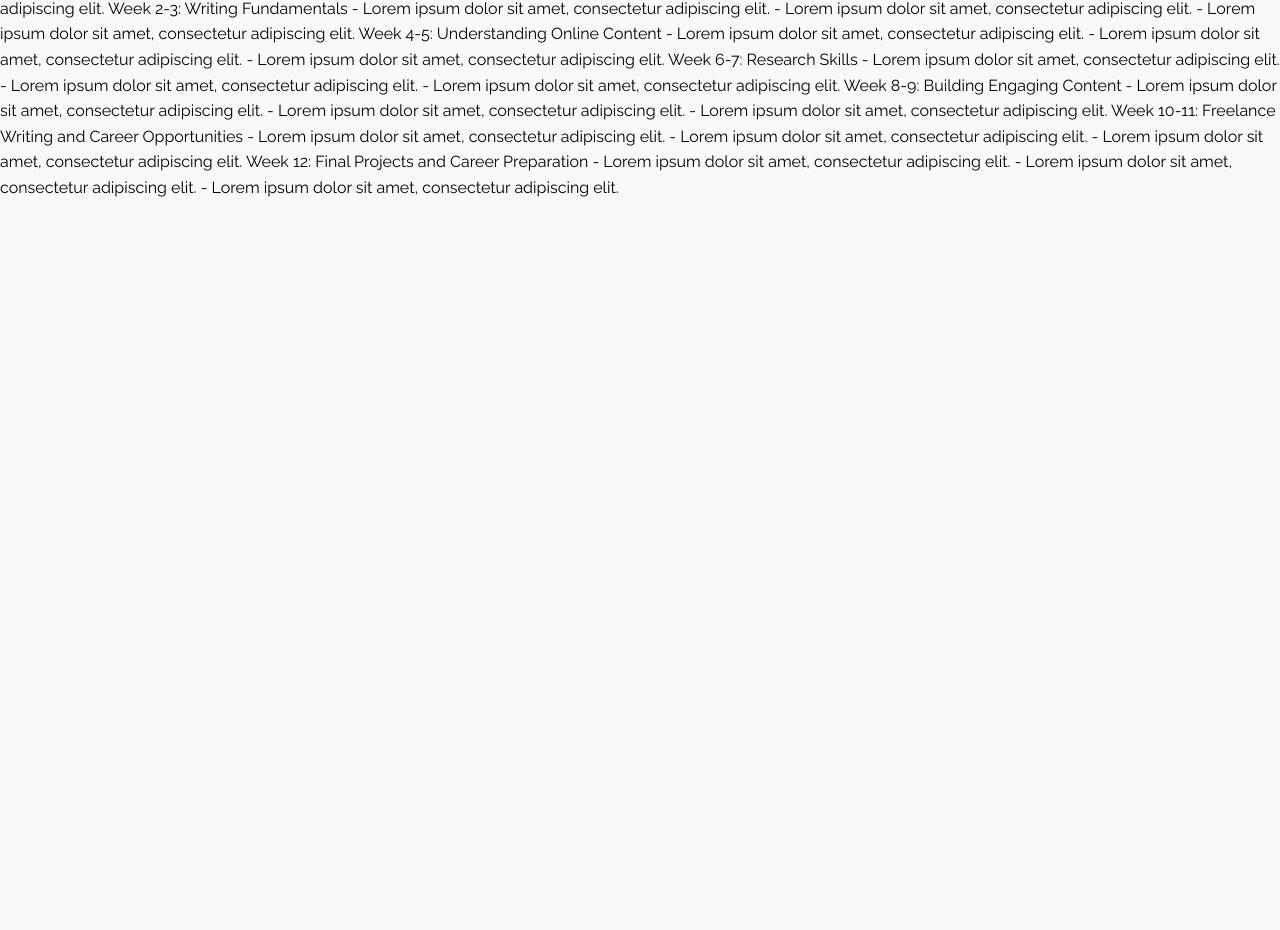
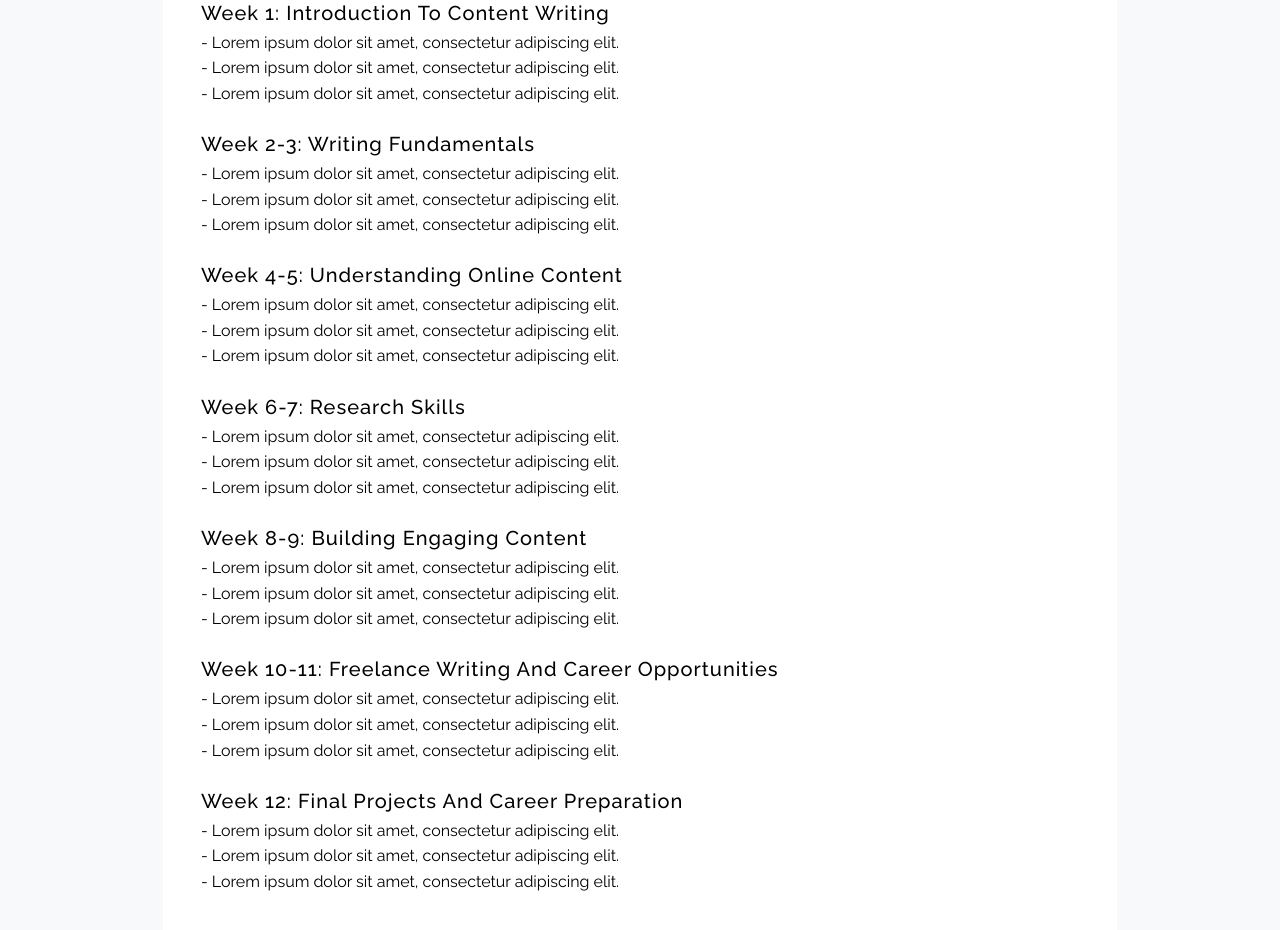
Before and after one commit to inputvar/Supernova, a React (Create React App) app in the folder frontend/: page /coursePage in a window 1280 px wide. Shown: the part 1476-2406 px from the top of the page. Before the commit the page ends 1687 px from the top, so only its background shows below. Built offline with nearby package versions, Linux system fonts and the light colour scheme.

Commit message:
Course Page done

```diff
--- a/frontend/src/App.css
+++ b/frontend/src/App.css
@@ -517,3 +517,29 @@ button1 svg {
   margin-top: 20px;
   font-size: 14px;
 }
+
+.courseContainer{
+  display: flex;
+  flex-direction: column;
+  align-items: center;
+}
+
+.courseHeader{
+  font-weight: 800;
+  font-size: 32px;
+  margin: 10vh auto 4vh auto;
+}
+
+.courseImage{
+  max-width: 1000px;
+  padding: 18px;
+}
+
+.courseDeetsParent{
+  background: #fff;
+  width: 100%;
+  max-width: 954px;
+  padding: 38px;
+  margin-bottom: 12vh;
+  border-radius: 0;
+}
--- a/frontend/src/components/CourseDetails.js
+++ b/frontend/src/components/CourseDetails.js
@@ -3,59 +3,51 @@ import courseData from './courseData'
 
 function CourseDetails() {
   return (
-    <div><h1>{courseData[0].title}</h1>
-    <img src={courseData[0].image}  alt='...'></img>
-    <p>Course Objectives:
-
-1. Lorem ipsum dolor sit amet, consectetur adipiscing elit.
-2. Lorem ipsum dolor sit amet, consectetur adipiscing elit.
-3. Lorem ipsum dolor sit amet, consectetur adipiscing elit.
-4. Lorem ipsum dolor sit amet, consectetur adipiscing elit.
-5. Lorem ipsum dolor sit amet, consectetur adipiscing elit.
-
-Week 1: Introduction to Content Writing
-
-- Lorem ipsum dolor sit amet, consectetur adipiscing elit.
-- Lorem ipsum dolor sit amet, consectetur adipiscing elit.
-- Lorem ipsum dolor sit amet, consectetur adipiscing elit.
-
-Week 2-3: Writing Fundamentals
-
-- Lorem ipsum dolor sit amet, consectetur adipiscing elit.
-- Lorem ipsum dolor sit amet, consectetur adipiscing elit.
-- Lorem ipsum dolor sit amet, consectetur adipiscing elit.
-
-Week 4-5: Understanding Online Content
-
-- Lorem ipsum dolor sit amet, consectetur adipiscing elit.
-- Lorem ipsum dolor sit amet, consectetur adipiscing elit.
-- Lorem ipsum dolor sit amet, consectetur adipiscing elit.
-
-Week 6-7: Research Skills
-
-- Lorem ipsum dolor sit amet, consectetur adipiscing elit.
-- Lorem ipsum dolor sit amet, consectetur adipiscing elit.
-- Lorem ipsum dolor sit amet, consectetur adipiscing elit.
-
-Week 8-9: Building Engaging Content
-
-- Lorem ipsum dolor sit amet, consectetur adipiscing elit.
-- Lorem ipsum dolor sit amet, consectetur adipiscing elit.
-- Lorem ipsum dolor sit amet, consectetur adipiscing elit.
-
-Week 10-11: Freelance Writing and Career Opportunities
-
-- Lorem ipsum dolor sit amet, consectetur adipiscing elit.
-- Lorem ipsum dolor sit amet, consectetur adipiscing elit.
-- Lorem ipsum dolor sit amet, consectetur adipiscing elit.
-
-Week 12: Final Projects and Career Preparation
-
-- Lorem ipsum dolor sit amet, consectetur adipiscing elit.
-- Lorem ipsum dolor sit amet, consectetur adipiscing elit.
+    <div className="courseContainer"><h1 className='courseHeader'>{courseData[0].title}</h1>
+    <img className="courseImage" src={courseData[0].image}  alt='...'></img>
+   <div className='courseDeetsParent'> <p className='courseDeets'><h2>Course Objectives:</h2>
+1. Lorem ipsum dolor sit amet, consectetur adipiscing elit.<br></br>
+2. Lorem ipsum dolor sit amet, consectetur adipiscing elit.<br></br>
+3. Lorem ipsum dolor sit amet, consectetur adipiscing elit.<br></br>
+4. Lorem ipsum dolor sit amet, consectetur adipiscing elit.<br></br>
+5. Lorem ipsum dolor sit amet, consectetur adipiscing elit.<br></br>
+<br></br><br></br>
+<h2>Week 1: Introduction to Content Writing</h2>
+- Lorem ipsum dolor sit amet, consectetur adipiscing elit.<br></br>
+- Lorem ipsum dolor sit amet, consectetur adipiscing elit.<br></br>
+- Lorem ipsum dolor sit amet, consectetur adipiscing elit.<br></br>
+<br></br>
+<h2>Week 2-3: Writing Fundamentals</h2>
+- Lorem ipsum dolor sit amet, consectetur adipiscing elit.<br></br>
+- Lorem ipsum dolor sit amet, consectetur adipiscing elit.<br></br>
+- Lorem ipsum dolor sit amet, consectetur adipiscing elit.<br></br>
+<br></br>
+<h2>Week 4-5: Understanding Online Content</h2>
+- Lorem ipsum dolor sit amet, consectetur adipiscing elit.<br></br>
+- Lorem ipsum dolor sit amet, consectetur adipiscing elit.<br></br>
+- Lorem ipsum dolor sit amet, consectetur adipiscing elit.<br></br>
+<br></br>
+<h2>Week 6-7: Research Skills</h2>
+- Lorem ipsum dolor sit amet, consectetur adipiscing elit.<br></br>
+- Lorem ipsum dolor sit amet, consectetur adipiscing elit.<br></br>
+- Lorem ipsum dolor sit amet, consectetur adipiscing elit.<br></br>
+<br></br>
+<h2>Week 8-9: Building Engaging Content</h2>
+- Lorem ipsum dolor sit amet, consectetur adipiscing elit.<br></br>
+- Lorem ipsum dolor sit amet, consectetur adipiscing elit.<br></br>
+- Lorem ipsum dolor sit amet, consectetur adipiscing elit.<br></br>
+<br></br>
+<h2>Week 10-11: Freelance Writing and Career Opportunities</h2>
+- Lorem ipsum dolor sit amet, consectetur adipiscing elit.<br></br>
+- Lorem ipsum dolor sit amet, consectetur adipiscing elit.<br></br>
+- Lorem ipsum dolor sit amet, consectetur adipiscing elit.<br></br>
+<br></br>
+<h2>Week 12: Final Projects and Career Preparation</h2>
+- Lorem ipsum dolor sit amet, consectetur adipiscing elit.<br></br>
+- Lorem ipsum dolor sit amet, consectetur adipiscing elit.<br></br>
 - Lorem ipsum dolor sit amet, consectetur adipiscing elit.</p>
     </div>
-
+</div>
   )
 }
 
```
